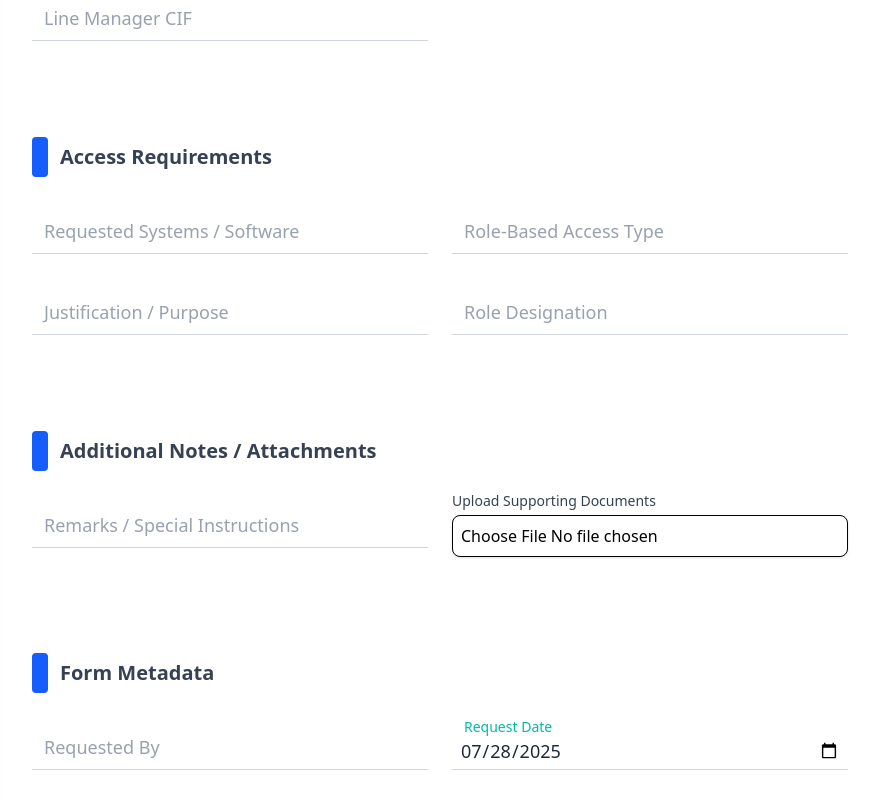
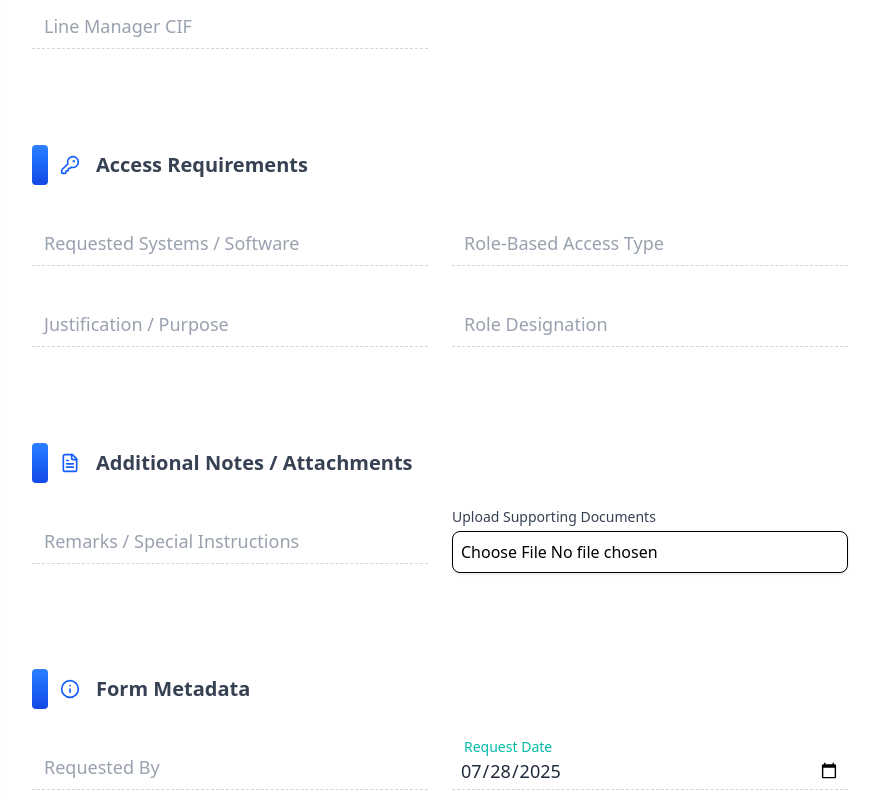
Before and after one commit to Nazmul-karim-tanvir-2nd/lamCodes, a React (Vite) app in the folder lamFrontend/: page / in a window 1280 px wide. Shown: the part 980-1780 px from the top of the page, without its empty margins (392-1271 px from the left). Built offline with nearby package versions, Linux system fonts and the light colour scheme.

Commit message:
changed some design

```diff
--- a/lamFrontend/src/components/FloatingInput.jsx
+++ b/lamFrontend/src/components/FloatingInput.jsx
@@ -12,6 +12,13 @@ const FloatingInput = ({
 }) => {
     const [isFocused, setIsFocused] = useState(false);
     const shouldFloat = isFocused || (value && value.length > 0);
+
+    // Adjust label top position specifically for date inputs to avoid overlap
+    const labelTop = shouldFloat
+        ? "0.25rem"   // roughly 4px when floating
+        : type === "date"
+            ? "1.50rem"   // move label a bit lower for date inputs when not floated
+            : "1.25rem";  // keep same for other types when not floated
 
     return (
         <div className="relative w-full min-h-[56px]">
@@ -28,16 +35,16 @@ const FloatingInput = ({
                 autoComplete="off"
                 className={classNames(
                     "w-full bg-transparent text-gray-800 outline-none pt-6 pb-1 px-2 text-base sm:text-lg",
-                    "placeholder-transparent transition-colors duration-300",
+                    "placeholder-transparent transition-all duration-300 ease-in-out border-b",
                     {
-                        "border-b border-gray-300": !isFocused && !disabled,
-                        "hover:border-gray-400": !isFocused && !disabled,
-                        "border-b-2 border-teal-400": isFocused && !disabled,
-                        "bg-gray-50 text-gray-400 cursor-not-allowed border-b border-gray-200": disabled,
+                        "border-dashed border-gray-300": !isFocused && !disabled,
+                        "hover:border-gray-400 hover:border-b hover:border-solid": !isFocused && !disabled,
+                        "border-b-2 border-solid border-teal-500": isFocused && !disabled,
+                        "bg-gray-50 text-gray-400 cursor-not-allowed border-gray-200 border-solid": disabled,
                     }
                 )}
                 style={{
-                    transition: "border-color 0.3s ease, border-width 0.3s ease",
+                    transition: "all 0.3s ease",
                 }}
             />
             <label
@@ -45,11 +52,12 @@ const FloatingInput = ({
                 className={classNames(
                     "absolute left-2 bg-white px-1 select-none transition-all duration-300 ease-in-out",
                     {
-                        "text-teal-500 text-xs sm:text-sm top-1": shouldFloat,
-                        "text-gray-400 text-base sm:text-lg top-5": !shouldFloat,
+                        "text-teal-500 text-xs sm:text-sm": shouldFloat,
+                        "text-gray-400 text-base sm:text-lg": !shouldFloat,
                         "cursor-not-allowed": disabled,
                     }
                 )}
+                style={{ top: labelTop }}
             >
                 {label}
             </label>
--- a/lamFrontend/src/components/SectionTitle.jsx
+++ b/lamFrontend/src/components/SectionTitle.jsx
@@ -1,8 +1,17 @@
 export const SectionTitle = ({ children }) => (
-    <div className="mb-5 flex items-center gap-2 sm:gap-3">
-        <div className="bg-blue-600 w-[12px] h-[32px] sm:w-[16px] sm:h-[40px] rounded"></div>
-        <h2 className="text-base sm:text-xl font-semibold text-gray-700 font-sans">
+    <div className="group mb-6 flex items-center gap-2 sm:gap-3 transition-all duration-300">
+        {/* Dash/Line */}
+        <div
+            className="w-[12px] h-[32px] sm:w-[16px] sm:h-[40px] rounded-sm
+                 bg-gradient-to-b from-blue-500 to-blue-700
+                 group-hover:w-[4px] group-hover:rounded-none
+                 group-hover:bg-blue-700
+                 transition-all duration-300 ease-in-out"
+        ></div>
+
+        {/* Icon + Text container */}
+        <div className="flex items-center gap-2 text-gray-700 group-hover:text-blue-700 font-sans font-semibold text-base sm:text-xl">
             {children}
-        </h2>
+        </div>
     </div>
 );
--- a/lamFrontend/src/pages/userAccount/UserAccountForm.jsx
+++ b/lamFrontend/src/pages/userAccount/UserAccountForm.jsx
@@ -4,14 +4,21 @@ import { useEffect } from 'react';
 import dummyUsers from '../../data/dummyUser';
 import FloatingInput from '../../components/FloatingInput';
 import { SectionTitle } from '../../components/SectionTitle';
-import { Search } from 'lucide-react';
+import {
+    User,
+    Building2,
+    KeyRound,
+    FileText,
+    Info,
+    Search
+} from 'lucide-react';
 
 const UserAccountForm = () => {
     const { formData, updateField } = useUserFormStore();
 
     const handleChange = (e) => {
-        const { name, value, files } = e.target;
-        if (e.target.type === 'file') {
+        const { name, value, files, type } = e.target;
+        if (type === 'file') {
             updateField(name, files[0]);
         } else {
             updateField(name, value);
@@ -21,6 +28,7 @@ const UserAccountForm = () => {
     useEffect(() => {
         const today = new Date().toISOString().split("T")[0];
         updateField("requestDate", today);
+        updateField("approvalStatus", "Pending");
     }, [updateField]);
 
     const handleCIFSearch = () => {
@@ -50,7 +58,7 @@ const UserAccountForm = () => {
             </h1>
 
             {/* Employee Information */}
-            <SectionTitle>Employee Information</SectionTitle>
+            <SectionTitle><User className="w-5 h-5 text-blue-600 mr-2" />Employee Information</SectionTitle>
             <div className="grid grid-cols-1 md:grid-cols-2 gap-6 mb-24">
                 <div className="md:col-span-2 flex flex-col sm:flex-row items-stretch gap-3">
                     <div className="flex-1">
@@ -67,7 +75,7 @@ const UserAccountForm = () => {
                         className="mt-2 sm:mt-6 inline-flex justify-center items-center px-4 py-2 bg-blue-600 text-white rounded-lg shadow hover:bg-blue-700 transition-all"
                         aria-label="Search CIF"
                     >
-                        <Search />
+                        <Search className="mr-1" /> Search
                     </button>
                 </div>
 
@@ -79,7 +87,7 @@ const UserAccountForm = () => {
                 <FloatingInput label="Biometric Status (Pending / Verified)" name="biometricStatus" value={formData.biometricStatus} onChange={handleChange} />
                 <FloatingInput label="Joining Date" name="joiningDate" type="date" value={formData.joiningDate} onChange={handleChange} />
 
-                {formData.biometricStatus === 'Pending' && (
+                {formData.biometricStatus?.toLowerCase() === 'pending' && (
                     <div className="md:col-span-2 bg-red-100 text-red-700 p-4 rounded border border-red-300">
                         ⚠️ Biometric verification is pending. Access will be restricted until verification is complete.
                     </div>
@@ -87,7 +95,7 @@ const UserAccountForm = () => {
             </div>
 
             {/* Department & Role Details */}
-            <SectionTitle>Department & Role Details</SectionTitle>
+            <SectionTitle><Building2 className="w-5 h-5 text-blue-600 mr-2" />Department & Role Details</SectionTitle>
             <div className="grid grid-cols-1 md:grid-cols-2 gap-6 mb-24">
                 <FloatingInput label="Department" name="department" value={formData.department} onChange={handleChange} />
                 <FloatingInput label="Division" name="division" value={formData.division} onChange={handleChange} />
@@ -130,7 +138,7 @@ const UserAccountForm = () => {
             </div>
 
             {/* Access Requirements */}
-            <SectionTitle>Access Requirements</SectionTitle>
+            <SectionTitle><KeyRound className="w-5 h-5 text-blue-600 mr-2" />Access Requirements</SectionTitle>
             <div className="grid grid-cols-1 md:grid-cols-2 gap-6 mb-24">
                 <FloatingInput label="Requested Systems / Software" name="requestedSystems" value={formData.requestedSystems} onChange={handleChange} />
                 <FloatingInput label="Role-Based Access Type" name="accessType" value={formData.accessType} onChange={handleChange} />
@@ -139,7 +147,7 @@ const UserAccountForm = () => {
             </div>
 
             {/* Additional Notes */}
-            <SectionTitle>Additional Notes / Attachments</SectionTitle>
+            <SectionTitle><FileText className="w-5 h-5 text-blue-600 mr-2" />Additional Notes / Attachments</SectionTitle>
             <div className="grid grid-cols-1 md:grid-cols-2 gap-6 mb-24">
                 <FloatingInput label="Remarks / Special Instructions" name="remarks" value={formData.remarks} onChange={handleChange} />
                 <div className="flex flex-col">
@@ -153,8 +161,8 @@ const UserAccountForm = () => {
                 </div>
             </div>
 
-            {/* Metadata */}
-            <SectionTitle>Form Metadata</SectionTitle>
+            {/* Form Metadata */}
+            <SectionTitle><Info className="w-5 h-5 text-blue-600 mr-2" />Form Metadata</SectionTitle>
             <div className="grid grid-cols-1 md:grid-cols-2 gap-6 mb-24">
                 <FloatingInput label="Requested By" name="requestedBy" value={formData.requestedBy} onChange={handleChange} />
                 <FloatingInput label="Request Date" name="requestDate" type="date" value={formData.requestDate} onChange={handleChange} />
```
